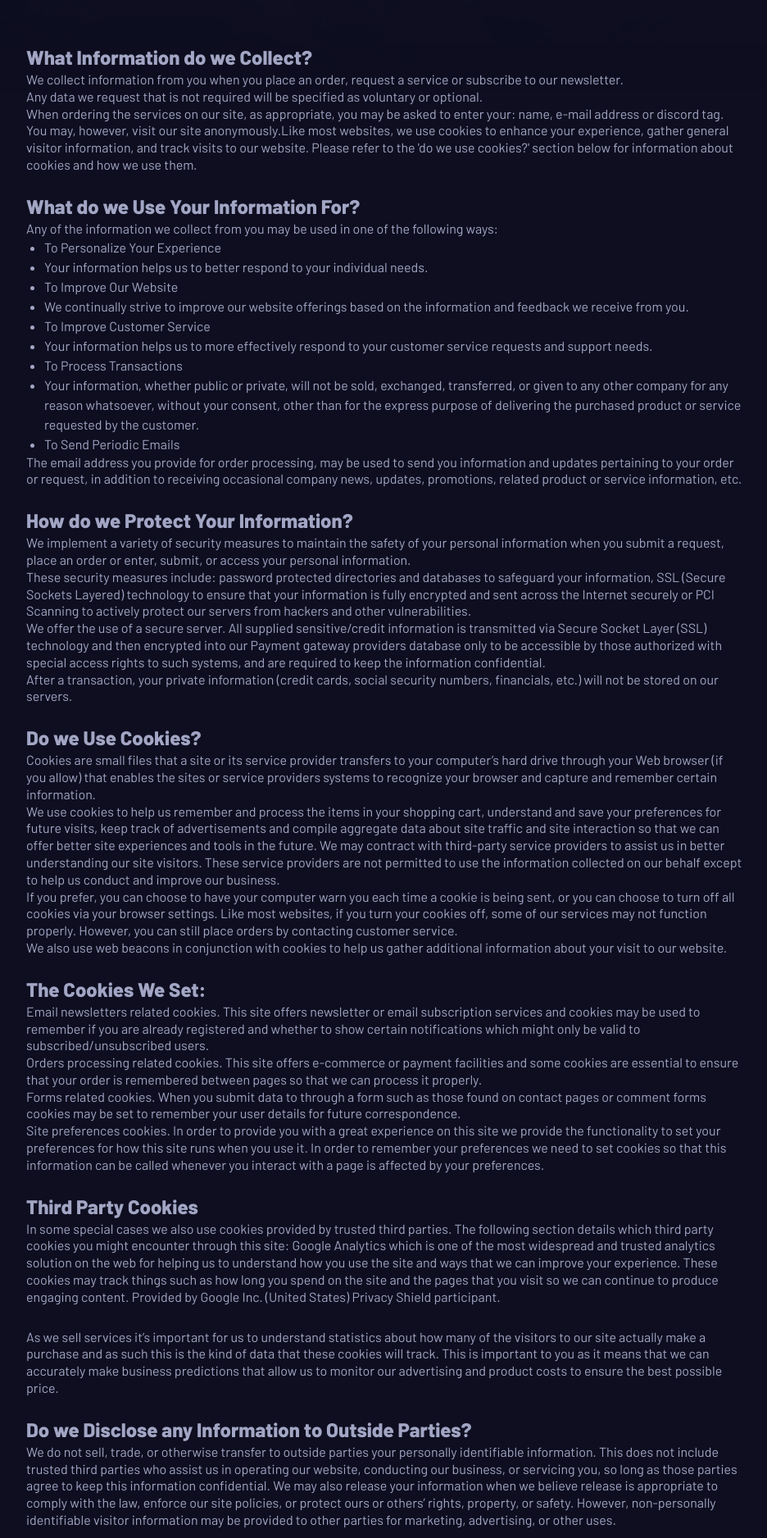
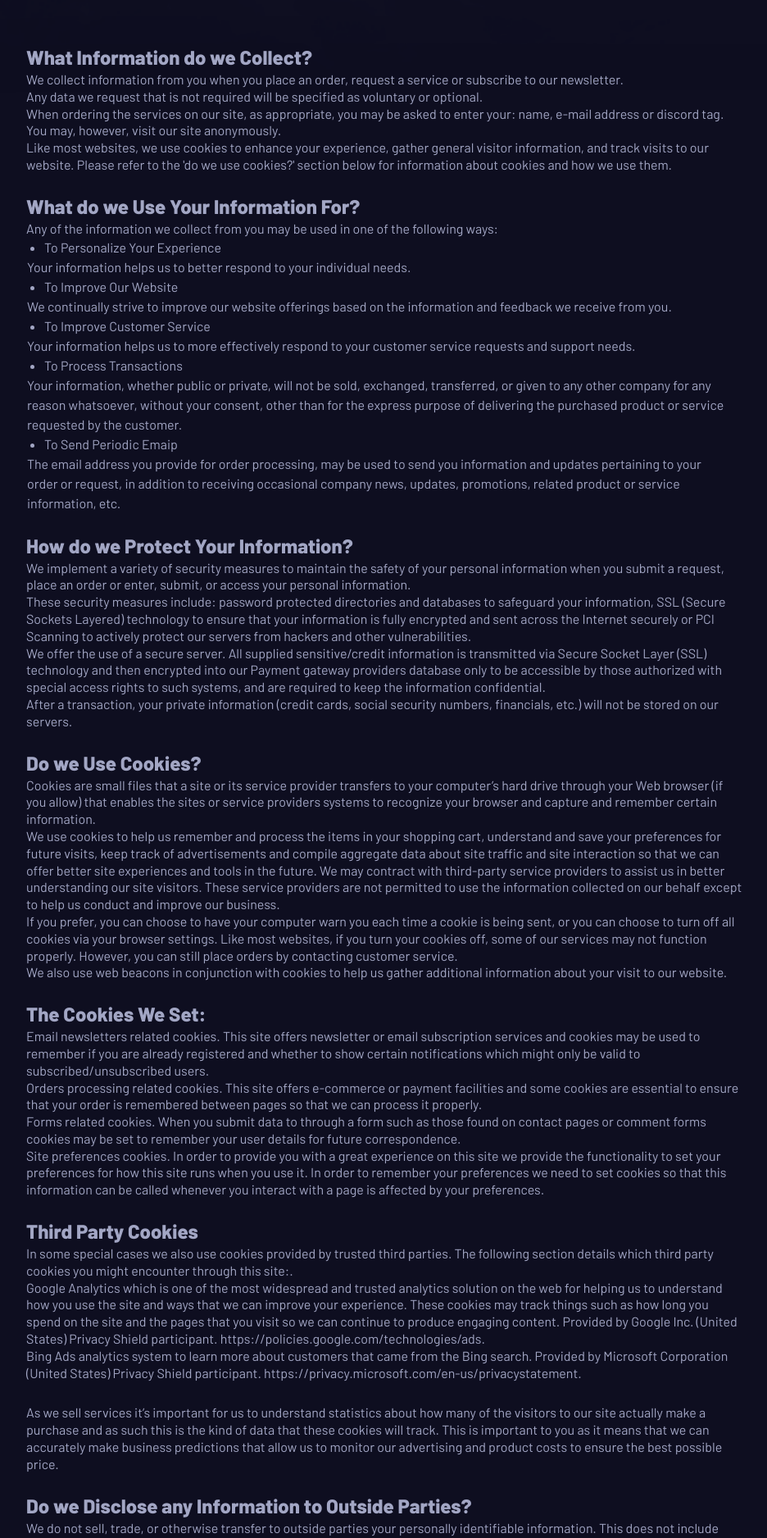
Before and after one commit to odeal4ik/wowhunt, a Next.js app: page /privacy-policy in a window 1280 px wide. Shown: the part 900-2776 px from the top of the page at 82% size, without its empty margins (311-1247 px from the left). Built offline with nearby package versions, Linux system fonts and the light colour scheme.

Commit message:
Fix page privacy-policy Text

```diff
--- a/app/privacy-policy/page.tsx
+++ b/app/privacy-policy/page.tsx
@@ -37,12 +37,14 @@ export default function PrivacyPolicy() {
                             When ordering the services on our site, as
                             appropriate, you may be asked to enter your: name,
                             e-mail address or discord tag. You may, however,
-                            visit our site anonymously.Like most websites, we
-                            use cookies to enhance your experience, gather
-                            general visitor information, and track visits to our
-                            website. Please refer to the &apos;do we use cookies?&apos;
-                            section below for information about cookies and how
-                            we use them.
+                            visit our site anonymously.
+                        </p>
+                        <p className={styles.text}>
+                            Like most websites, we use cookies to enhance your
+                            experience, gather general visitor information, and
+                            track visits to our website. Please refer to the
+                            &apos;do we use cookies?&apos; section below for
+                            information about cookies and how we use them.
                         </p>
                     </div>
 
@@ -58,49 +60,54 @@ export default function PrivacyPolicy() {
                             <li className={styles.listItem}>
                                 To Personalize Your Experience
                             </li>
-                            <li className={styles.listItem}>
+                            <p
+                                className={`${styles.listItem} ${styles.listStyleTypeNone}`}>
                                 Your information helps us to better respond to
                                 your individual needs.
-                            </li>
+                            </p>
                             <li className={styles.listItem}>
                                 To Improve Our Website
                             </li>
-                            <li className={styles.listItem}>
+                            <p
+                                className={`${styles.listItem} ${styles.listStyleTypeNone}`}>
                                 We continually strive to improve our website
                                 offerings based on the information and feedback
                                 we receive from you.
-                            </li>
+                            </p>
                             <li className={styles.listItem}>
                                 To Improve Customer Service
                             </li>
-                            <li className={styles.listItem}>
+                            <p
+                                className={`${styles.listItem} ${styles.listStyleTypeNone}`}>
                                 Your information helps us to more effectively
                                 respond to your customer service requests and
                                 support needs.
-                            </li>
+                            </p>
                             <li className={styles.listItem}>
                                 To Process Transactions
                             </li>
-                            <li className={styles.listItem}>
+                            <p
+                                className={`${styles.listItem} ${styles.listStyleTypeNone}`}>
                                 Your information, whether public or private,
                                 will not be sold, exchanged, transferred, or
                                 given to any other company for any reason
                                 whatsoever, without your consent, other than for
                                 the express purpose of delivering the purchased
                                 product or service requested by the customer.
+                            </p>
+                            <li className={styles.listItem}>
+                                To Send Periodic Emaip
                             </li>
-                            <li className={styles.listItem}>
-                                To Send Periodic Emails
-                            </li>
+                            <p
+                                className={`${styles.listItem} ${styles.listStyleTypeNone}`}>
+                                The email address you provide for order
+                                processing, may be used to send you information
+                                and updates pertaining to your order or request,
+                                in addition to receiving occasional company
+                                news, updates, promotions, related product or
+                                service information, etc.
+                            </p>
                         </ul>
-                        <p className={styles.text}>
-                            The email address you provide for order processing,
-                            may be used to send you information and updates
-                            pertaining to your order or request, in addition to
-                            receiving occasional company news, updates,
-                            promotions, related product or service information,
-                            etc.
-                        </p>
                     </div>
 
                     <div className={styles.section}>
@@ -223,15 +230,26 @@ export default function PrivacyPolicy() {
                             In some special cases we also use cookies provided
                             by trusted third parties. The following section
                             details which third party cookies you might
-                            encounter through this site: Google Analytics which
-                            is one of the most widespread and trusted analytics
-                            solution on the web for helping us to understand how
-                            you use the site and ways that we can improve your
-                            experience. These cookies may track things such as
-                            how long you spend on the site and the pages that
-                            you visit so we can continue to produce engaging
-                            content. Provided by Google Inc. (United
-                            States) Privacy Shield participant.
+                            encounter through this site:.
+                        </p>
+                        <p className={styles.text}>
+                            Google Analytics which is one of the most widespread
+                            and trusted analytics solution on the web for
+                            helping us to understand how you use the site and
+                            ways that we can improve your experience. These
+                            cookies may track things such as how long you spend
+                            on the site and the pages that you visit so we can
+                            continue to produce engaging content. Provided by
+                            Google Inc. (United States) Privacy Shield
+                            participant.
+                            https://policies.google.com/technologies/ads.
+                        </p>
+                        <p className={styles.text}>
+                            Bing Ads analytics system to learn more about
+                            customers that came from the Bing search. Provided
+                            by Microsoft Corporation (United States) Privacy
+                            Shield participant.
+                            https://privacy.microsoft.com/en-us/privacystatement.
                         </p>
                         <p className={`${styles.text} ${styles.textSecondary}`}>
                             As we sell services it’s important for us to
@@ -271,26 +289,26 @@ export default function PrivacyPolicy() {
                             What Rights do you Have?
                         </h2>
                         <p className={styles.text}>
-                            Access your data: You may be able to receive a
+                            Access your data: You may be able to receive a
                             report about the data we store about you.
                         </p>
                         <p className={styles.text}>
-                            Erasure: You may have a right to request the
+                            Erasure: You may have a right to request the
                             deletion of some your data.
                         </p>
                         <p className={styles.text}>
-                            Object: You may object to the processing of your
+                            Object: You may object to the processing of your
                             data if you believe we don’t have the appropriate
                             rights to engage in that processing or if you wish
                             to ask us not to process your personal data for
                             direct marketing purposes.
                         </p>
                         <p className={styles.text}>
-                            Rectification: You can correct your personal data if
+                            Rectification: You can correct your personal data if
                             you feel it’s inaccurate.
                         </p>
                         <p className={styles.text}>
-                            Restrict Processing: You can request that your data
+                            Restrict Processing: You can request that your data
                             no longer be processed in certain cases, for
                             instance, when you exercise your right to object as
                             described above. When objecting, you will be given
@@ -307,17 +325,17 @@ export default function PrivacyPolicy() {
                         </p>
                         <p className={styles.text}>
                             If you wish to perform any of the actions listed,
-                            please contact our Data Protection Officer by
-                            email: privacy@wowhunt.com.
+                            please contact our Data Protection Officer by email:
+                            privacy@wowhunt.com.
                         </p>
                     </div>
 
                     <div className={styles.section}>
-                        <h2 className={styles.sectionTitle}>GDPR Compliance</h2>
+                        <h2 className={styles.sectionTitle}>GDPR Compliance</h2>
                         <p className={styles.text}>
                             We have taken the necessary steps to ensure that we
                             are compliant with the General Data Protection
-                            Regulation by protecting the personal data and
+                            Regulation by protecting the personal data and
                             privacy of EU citizens for transactions that occur
                             within EU member states.
                         </p>
@@ -376,7 +394,7 @@ export default function PrivacyPolicy() {
                                 General Data Protection Regulation
                             </li>
                             <li className={styles.listItem}>
-                                Federal Trade Commission Fair
+                                Federal Trade Commision Fair
                             </li>
                             <li className={styles.listItem}>
                                 California Online Privacy Protection Act
--- a/app/privacy-policy/privacy-policy.module.css
+++ b/app/privacy-policy/privacy-policy.module.css
@@ -137,8 +137,12 @@
 }
 
 .list li {
-    list-style-position: outside;
     margin-inline-start: 7px;
+}
+
+.listStyleTypeNone {
+    list-style-type: none;
+    transform: translateX(-14px);
 }
 
 .textSecondary {
```
